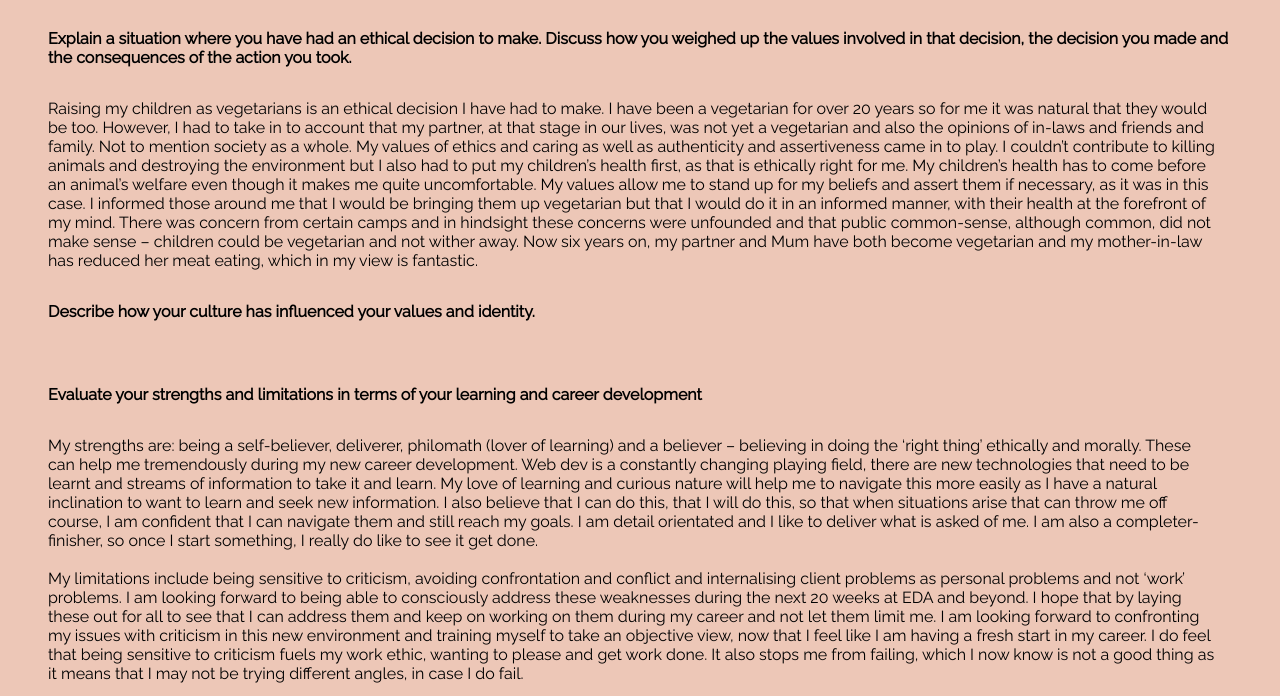
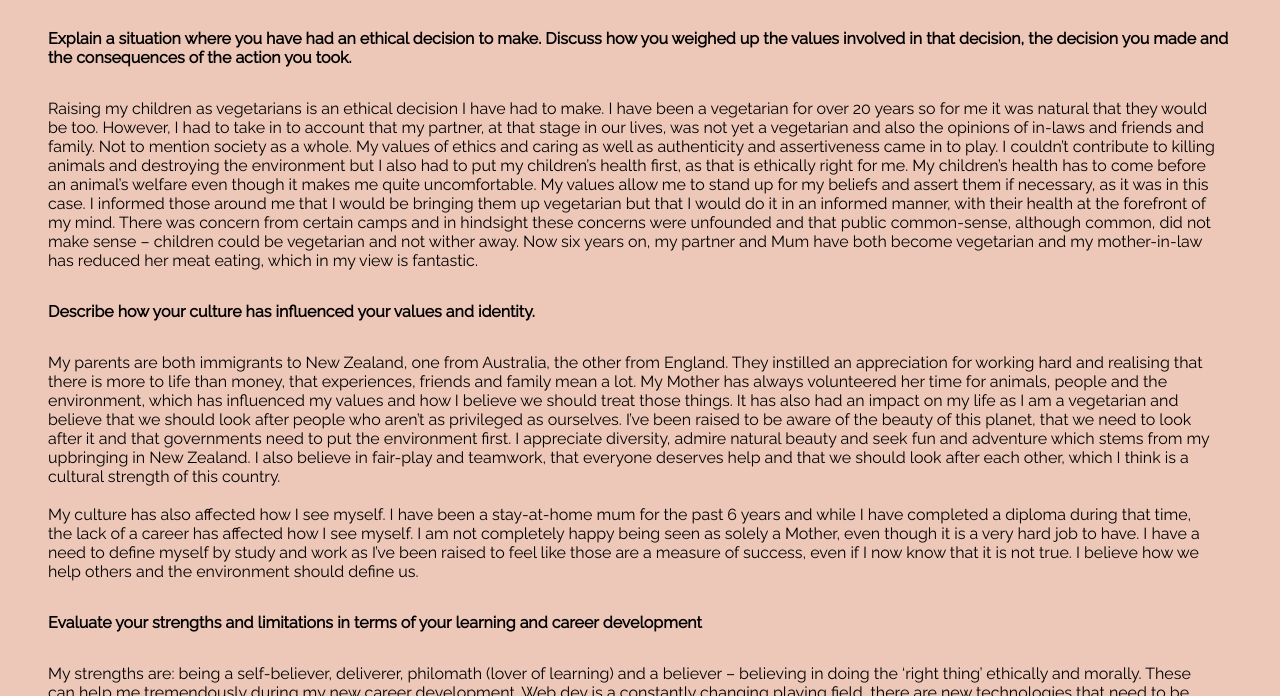
Before and after one commit to jillGlass/jillGlass.github.io, a plain HTML site: page blog/sprint1-cultural.html in a window 1280 px wide. Shown: the part 305-1001 px from the top of the page. Drawn offline with Linux system fonts and the light colour scheme.

Commit message:
add sprint1 learning blog

```diff
--- a/blog/sprint1-cultural.html
+++ b/blog/sprint1-cultural.html
@@ -51,7 +51,9 @@
 
                 <h4 class ="blog-sub-title">Describe how your culture has influenced your values and identity.</h4>
 
-                <p class="blog-entry-container"></p>
+                <p class="blog-entry-container">My parents are both immigrants to New Zealand, one from Australia, the other from England. They instilled an appreciation for working hard and realising that there is more to life than money, that experiences, friends and family mean a lot.  My Mother has always volunteered her time for animals, people and the environment, which has influenced my values and how I believe we should treat those things. It has also had an impact on my life as I am a vegetarian and believe that we should look after people who aren’t as privileged as ourselves. I’ve been raised to be aware of the beauty of this planet, that we need to look after it and that governments need to put the environment first.  I appreciate diversity, admire natural beauty and seek fun and adventure which stems from my upbringing in New Zealand.  I also believe in fair-play and teamwork, that everyone deserves help and that we should look after each other, which I think is a cultural strength of this country. <br><br>
+                        My culture has also affected how I see myself.  I have been a stay-at-home mum for the past 6 years and while I have completed a diploma during that time, the lack of a career has affected how I see myself.  I am not completely happy being seen as solely a Mother, even though it is a very hard job to have.  I have a need to define myself by study and work as I’ve been raised to feel like those are a measure of success, even if I now know that it is not true.  I believe how we help others and the environment should define us.
+                        </p>
 
                 <h4 class ="blog-sub-title">Evaluate your strengths and limitations in terms of your learning and career development</h4>
 
```
